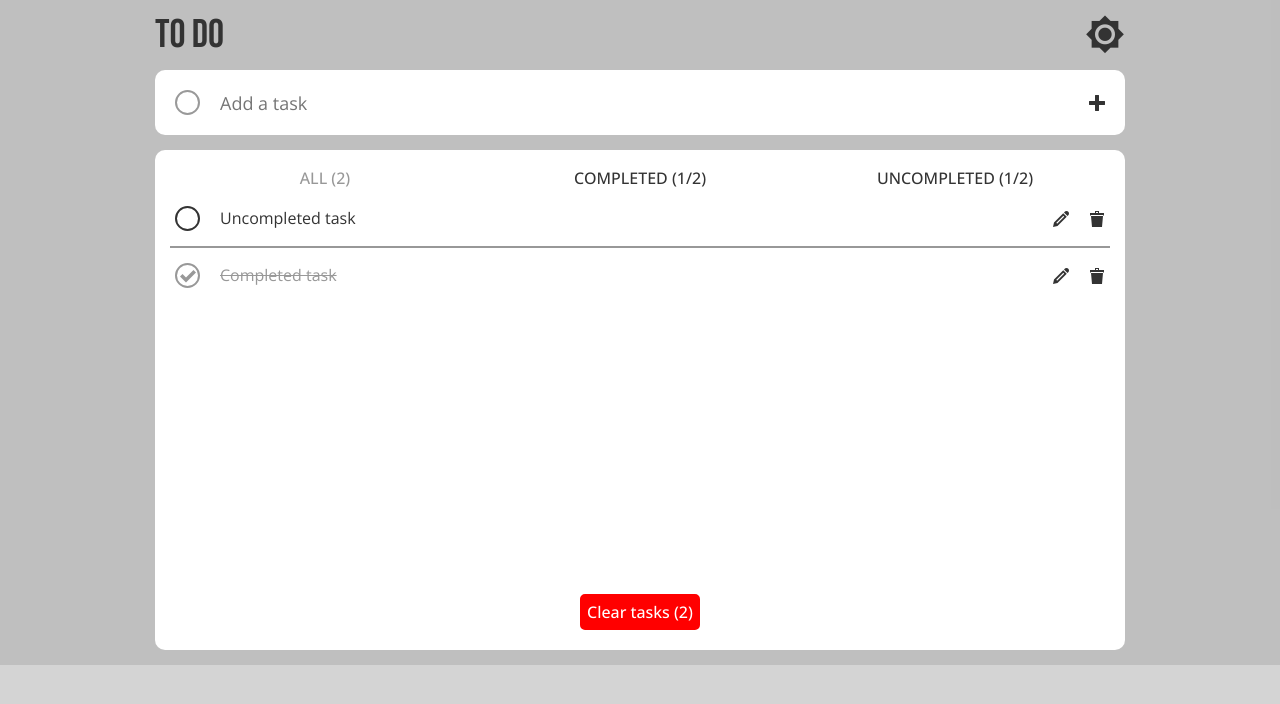
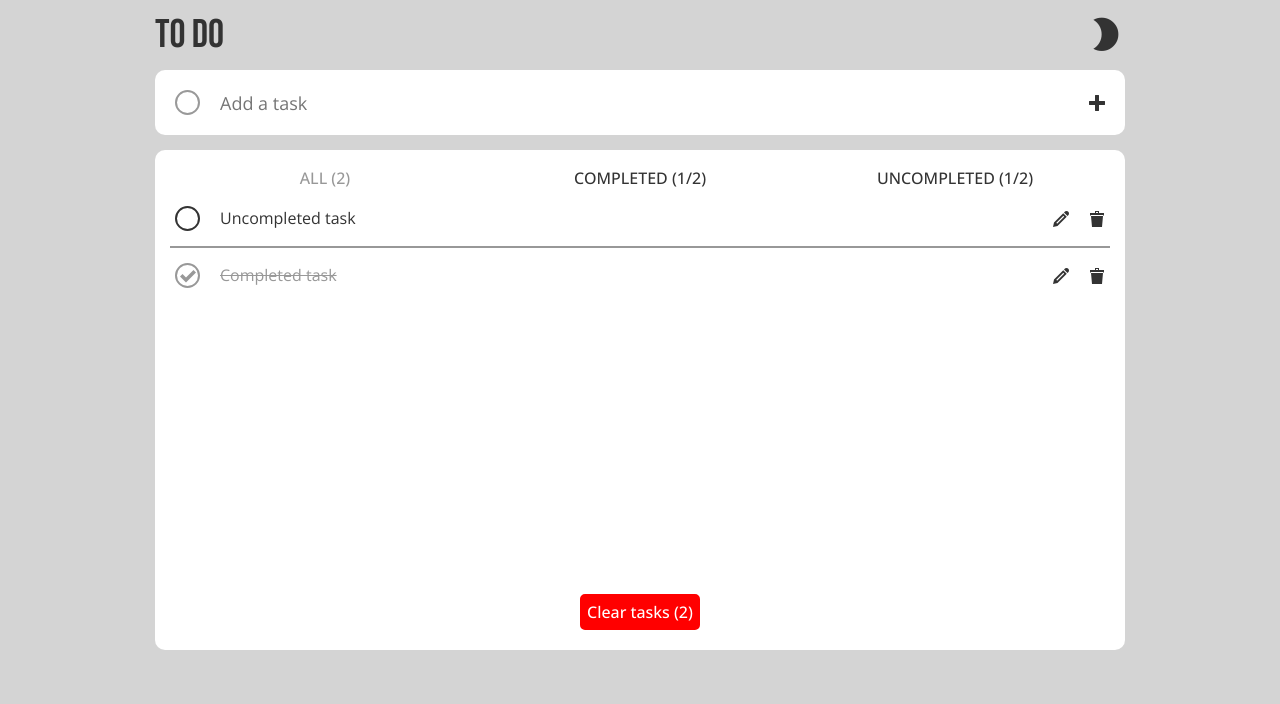
Before and after one commit to Maksydenko/todo, a Next.js app: page / in a window 1280 px wide. Shown: the top 704 px of the page. Built offline with nearby package versions, Linux system fonts and the light colour scheme.

Commit message:
Minor fixes

```diff
--- a/src/assets/scss/base/reset.scss
+++ b/src/assets/scss/base/reset.scss
@@ -8,7 +8,8 @@
 }
 
 html,
-body {
+body,
+#__next {
   height: 100%;
   min-width: $minWidth + px;
 }
--- a/src/assets/scss/globals.scss
+++ b/src/assets/scss/globals.scss
@@ -105,7 +105,7 @@ body {
 }
 
 // Shell wrapper
-#__next {
+.wrapper {
   min-height: 100%;
   display: flex;
   flex-direction: column;
--- a/src/components/layout/Header/ThemeSwitcher/ThemeSwitcher.tsx
+++ b/src/components/layout/Header/ThemeSwitcher/ThemeSwitcher.tsx
@@ -19,10 +19,10 @@ const ThemeSwitcher: FC = () => {
   return (
     <div className="header__theme-switcher">
       {theme === DARK && (
-        <button className="_icon-moon" onClick={handleSetLight}></button>
+        <button className="_icon-sun" onClick={handleSetLight}></button>
       )}
       {theme === LIGHT && (
-        <button className="_icon-sun" onClick={handleSetDark}></button>
+        <button className="_icon-moon" onClick={handleSetDark}></button>
       )}
     </div>
   );
--- a/src/components/layout/Layout.tsx
+++ b/src/components/layout/Layout.tsx
@@ -16,10 +16,10 @@ interface ILayoutProps {
 const Layout: FC<ILayoutProps> = ({ title, className, children }) => (
   <>
     <Meta title={title} />
-    <body className={openSans.className}>
+    <div className={`wrapper ${openSans.className}`}>
       <Header />
       <main className={`${className}-page`}>{children}</main>
-    </body>
+    </div>
   </>
 );
 
```
